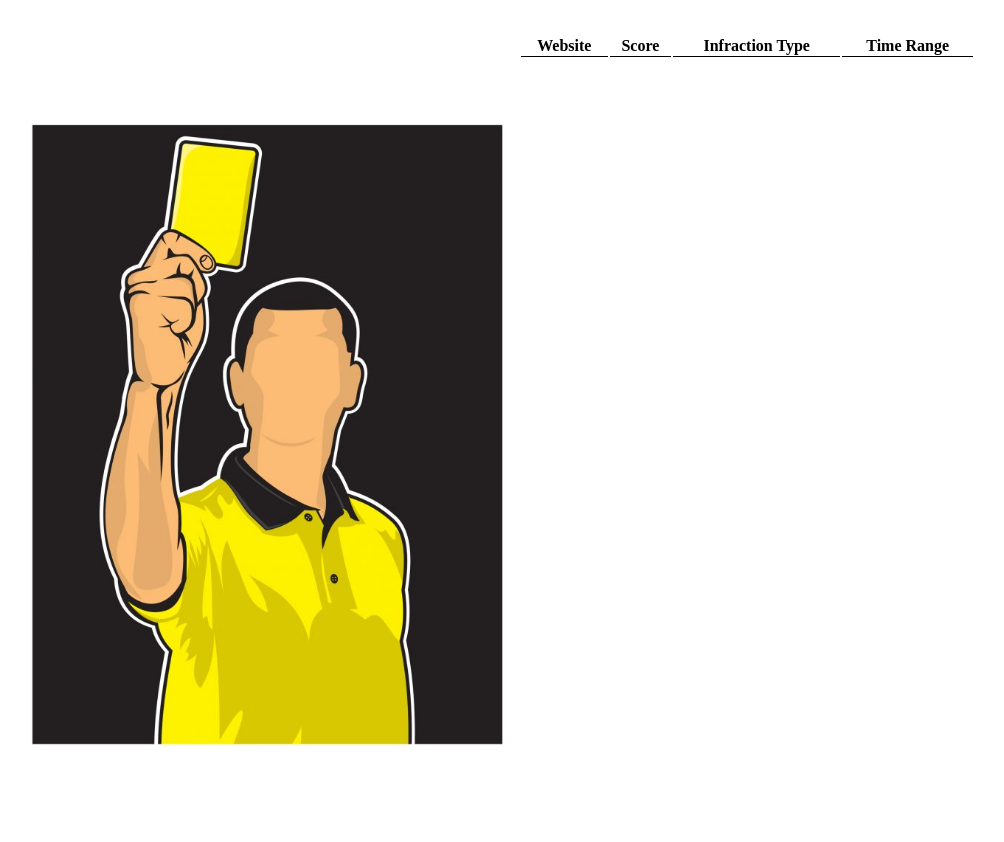
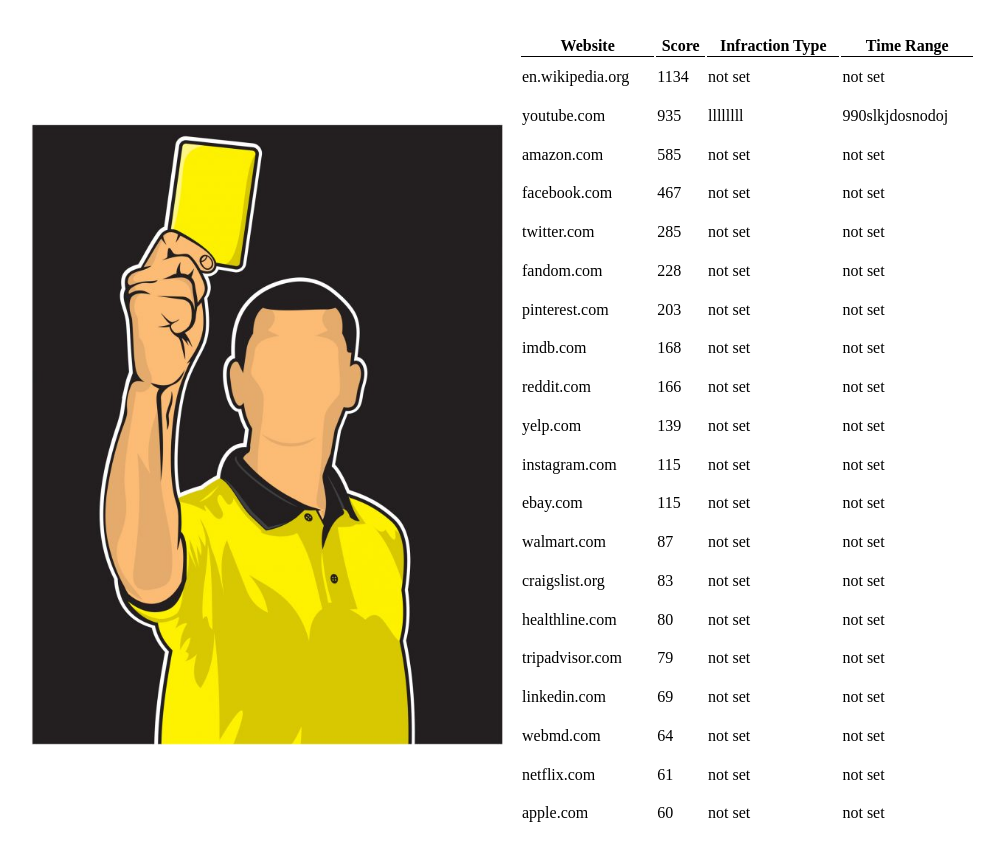
Before and after one commit to Cyberspace-Citizenship-Coefficient/Wall-of-Shame, a plain HTML site: page index.html in a window 1280 px wide. Shown: the part 103-945 px from the top of the page, without its empty margins (137-1141 px from the left). Drawn offline with Linux system fonts and the light colour scheme; files whose address does not match are found by name.

Commit message:
Fix script reference

```diff
--- a/index.html
+++ b/index.html
@@ -29,7 +29,7 @@
 
     </div>
 
-    <script src="script.js"></script>
+    <script src="./scripts/script.js"></script>
 
 </body>
 
```
